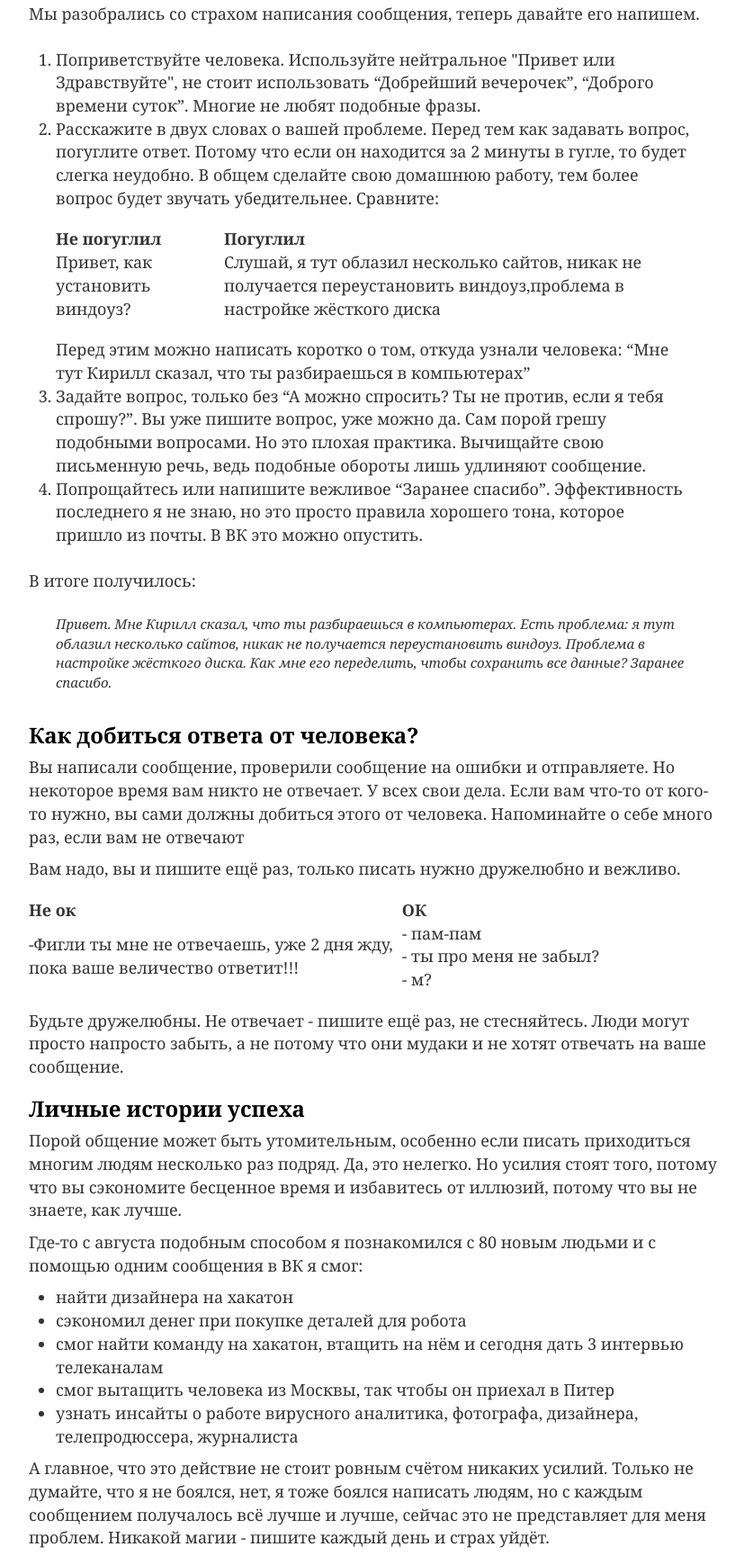
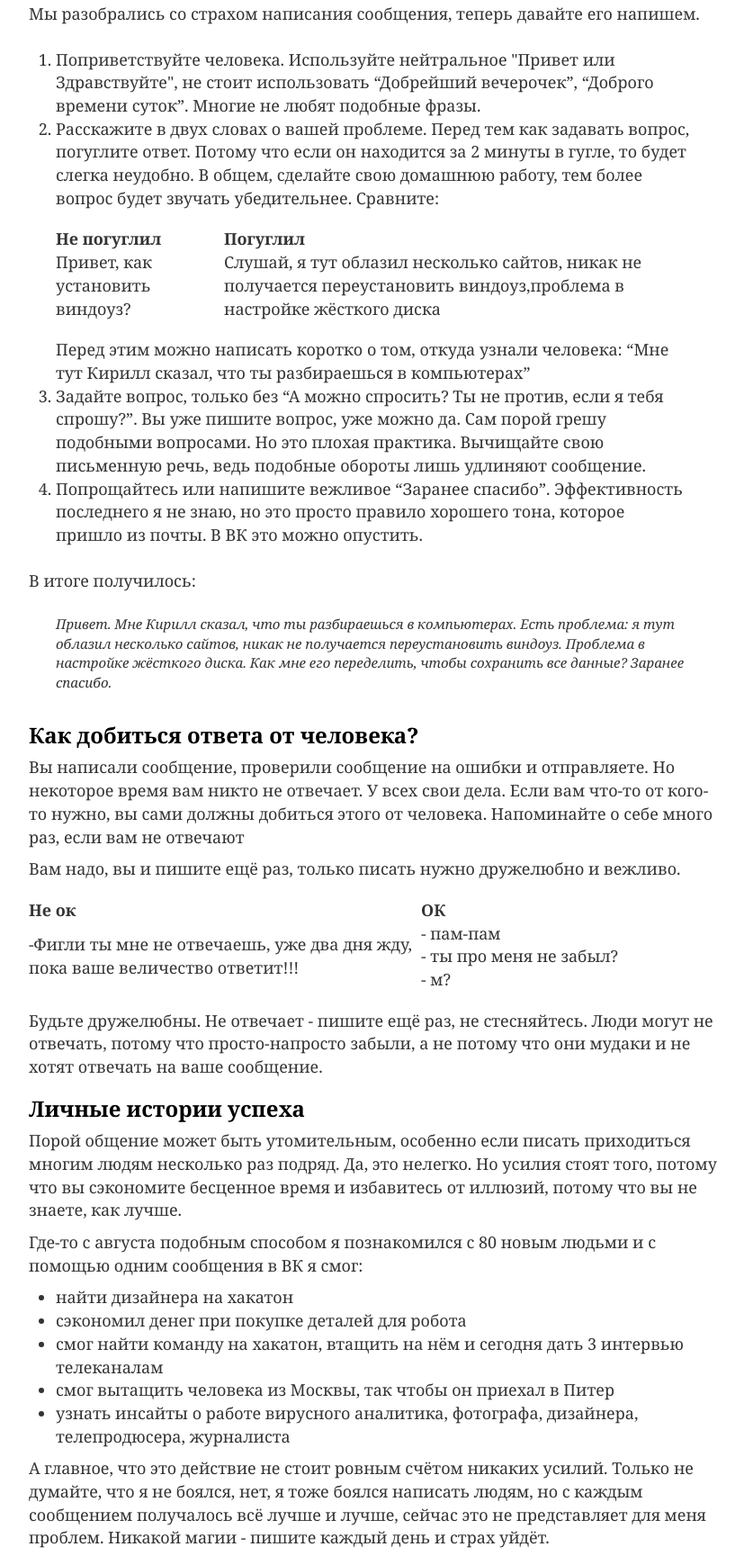
Before and after one commit to misteraverin/howtowrite, a plain HTML site: page index.html in a window 1280 px wide. Shown: the part 1055-2794 px from the top of the page at 90% size, without its empty margins (53-880 px from the left). Drawn offline with nearby package versions, Linux system fonts and the light colour scheme.

Commit message:
Update index.html

```diff
--- a/index.html
+++ b/index.html
@@ -1,5 +1,5 @@
 <!DOCTYPE html>
-<html lang="en">
+<html lang="ru">
 <head>
     <title>Как писать незнакомым людям, если вы боитесь</title>
     <meta charset="utf-8">
@@ -21,7 +21,7 @@
 	</p>
 	<div class="blockquote">
 	- Как оно? Тебе ответил Миша?<br>
-- Да, не.  Я ему не писал. И так всё без него обошлось
+- Да не.  Я ему не писал. И так всё без него обошлось.
 
 	</div>
 	<p>
@@ -46,7 +46,7 @@
 	<div class="instruction">
 	<ol>
 		<li>Поприветствуйте человека. Используйте нейтральное "Привет или Здравствуйте", не стоит использовать “Добрейший вечерочек”, “Доброго времени суток”. Многие не любят подобные фразы.</li>
-		<li>Расскажите в двух словах о вашей проблеме. Перед тем как задавать вопрос, погуглите ответ. Потому что если он находится за 2 минуты в гугле, то будет слегка неудобно. В общем сделайте свою домашнюю  работу, тем более вопрос будет звучать убедительнее. Сравните:
+		<li>Расскажите в двух словах о вашей проблеме. Перед тем как задавать вопрос, погуглите ответ. Потому что если он находится за 2 минуты в гугле, то будет слегка неудобно. В общем, сделайте свою домашнюю  работу, тем более вопрос будет звучать убедительнее. Сравните:
 		<table style="margin-top: 20px; margin-bottom: 20px;">
 			<tr style="font-weight: bold;">
 				<td>Не погуглил</td>
@@ -59,7 +59,7 @@
 		</table>
 		Перед этим можно написать коротко о том, откуда узнали человека: “Мне тут Кирилл сказал, что ты разбираешься в компьютерах”</li>
 		<li>Задайте вопрос, только без “А можно спросить? Ты не против, если я тебя спрошу?”. Вы уже пишите вопрос, уже можно да. Сам порой грешу подобными вопросами. Но это плохая практика. Вычищайте свою письменную речь,  ведь подобные обороты лишь удлиняют сообщение.</li>
-		<li>Попрощайтесь или напишите вежливое “Заранее спасибо”. Эффективность последнего я не знаю, но это просто правила хорошего тона, которое пришло из почты. В ВК это можно опустить.</li>
+		<li>Попрощайтесь или напишите вежливое “Заранее спасибо”. Эффективность последнего я не знаю, но это просто правило хорошего тона, которое пришло из почты. В ВК это можно опустить.</li>
 	</ol>
 	</div>
 	<p>В итоге получилось:</p>
@@ -78,11 +78,11 @@
 				<td style="padding-left: 10px;">ОК</td>
 			</tr>
 			<tr>
-				<td>-Фигли ты мне не отвечаешь, уже 2 дня жду,<br> пока ваше величество ответит!!!</td>
+				<td>-Фигли ты мне не отвечаешь, уже два дня жду,<br> пока ваше величество ответит!!!</td>
 				<td style="padding-left: 10px;">- пам-пам<br>- ты про меня не забыл?<br>- м?</td>
 			</tr>
 	</table>
-		Будьте дружелюбны. Не отвечает - пишите ещё раз, не стесняйтесь. Люди могут просто напросто забыть, а не потому что они мудаки и не хотят отвечать на ваше сообщение.
+		Будьте дружелюбны. Не отвечает - пишите ещё раз, не стесняйтесь. Люди могут не отвечать, потому что просто-напросто забыли, а не потому что они мудаки и не хотят отвечать на ваше сообщение.
 	</p>
 	<h3>Личные истории успеха</h3>
 	<p>
@@ -96,7 +96,7 @@
 		<li>сэкономил денег при покупке деталей для робота</li>
 		<li>смог найти команду на хакатон, втащить на нём и сегодня дать 3 интервью телеканалам</li>
 		<li>смог вытащить человека из Москвы, так чтобы он приехал в Питер</li>
-		<li>узнать инсайты о работе вирусного аналитика, фотографа, дизайнера, телепродюссера, журналиста</li>
+		<li>узнать инсайты о работе вирусного аналитика, фотографа, дизайнера, телепродюсера, журналиста</li>
 	</ul>
 	</div>
 	<p>А главное, что это действие не стоит ровным счётом никаких усилий. Только не думайте, что я не боялся, нет, я тоже боялся написать людям, но с каждым сообщением получалось всё лучше и лучше, сейчас это не представляет для меня проблем. Никакой магии - пишите каждый день и страх уйдёт.</p>
```
